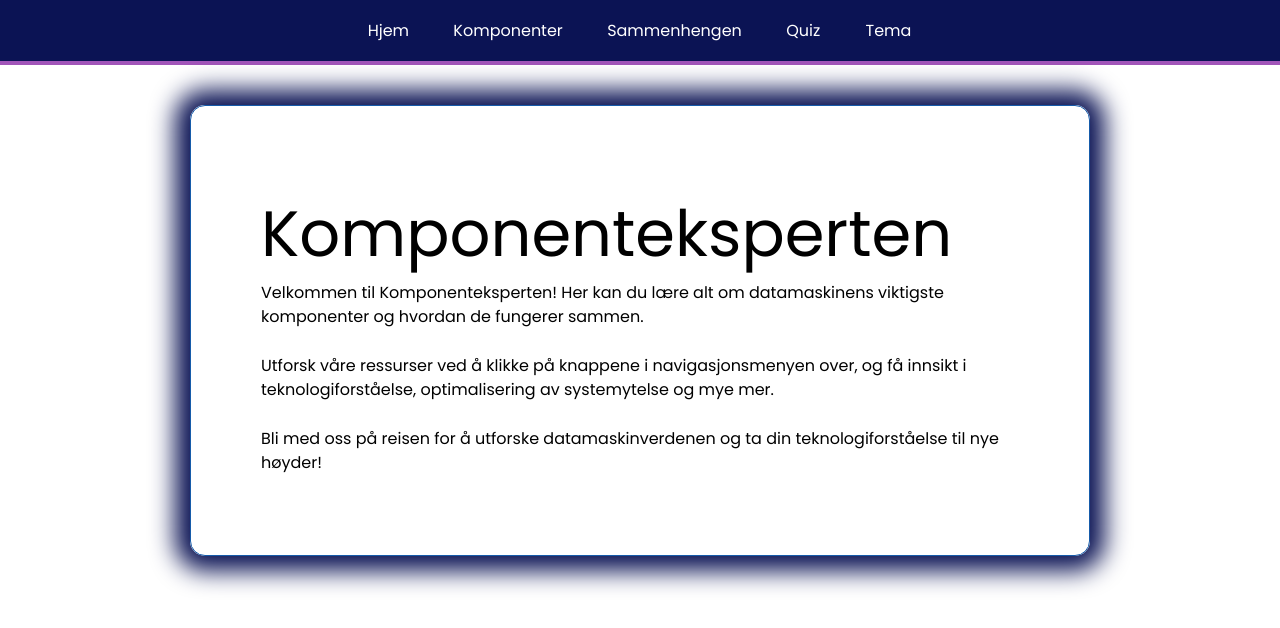
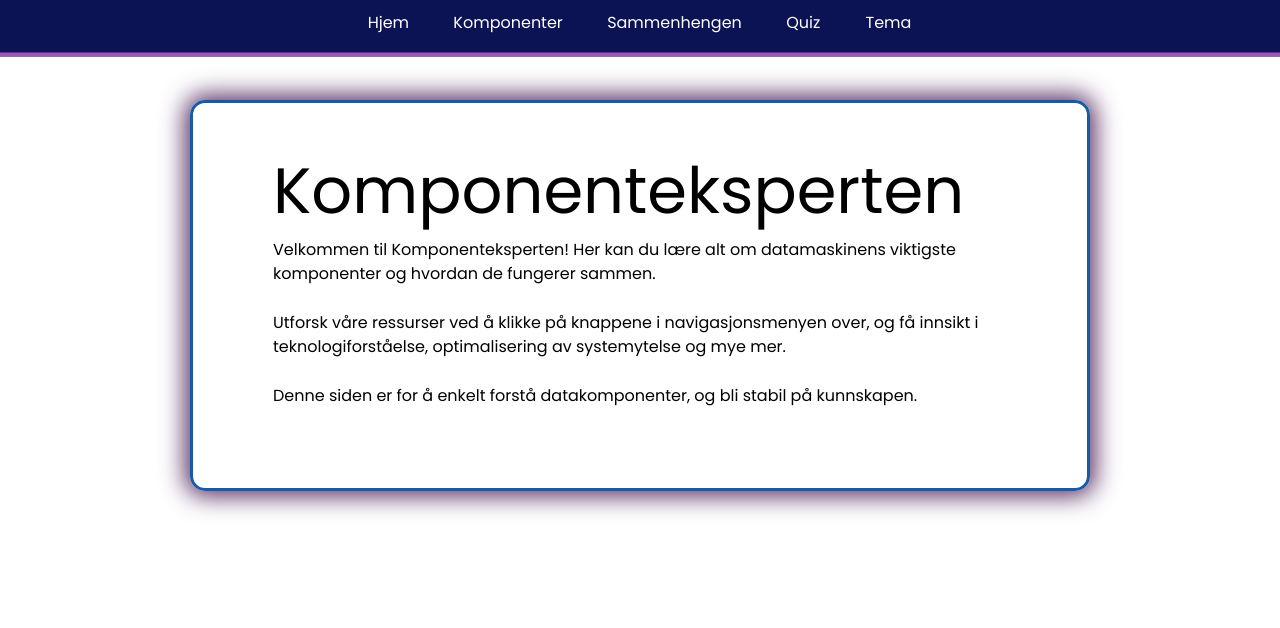
Before and after one commit to londer1/Komponenteksperten, a plain HTML site: page index.html in a window 1280 px wide. Drawn offline with Linux system fonts and the light colour scheme.

```diff
--- a/index.html
+++ b/index.html
@@ -24,7 +24,7 @@
             <h1>Komponenteksperten</h1>
             <p>Velkommen til Komponenteksperten! Her kan du lære alt om datamaskinens viktigste komponenter og hvordan de fungerer sammen.</p><br>
             <p>Utforsk våre ressurser ved å klikke på knappene i navigasjonsmenyen over, og få innsikt i teknologiforståelse, optimalisering av systemytelse og mye mer.</p><br>
-            <p>Bli med oss på reisen for å utforske datamaskinverdenen og ta din teknologiforståelse til nye høyder!</p>
+            <p>Denne siden er for å enkelt forstå datakomponenter, og bli stabil på kunnskapen.</p>
         </section>
 
         <!-- komponenter -->
--- a/script.js
+++ b/script.js
@@ -165,9 +165,8 @@ function selectOption(selectedIndex, correctIndex, button) {
         currentQuestionIndex++;
         if (currentQuestionIndex < questions.length) {
             showQuestion(currentQuestionIndex);
-            nextBtn.style.display = 'none'; // Hide the "Neste" button for the new question
+            nextBtn.style.display = 'none';
         } else {
-            // Display the final score when all questions are answered
             quizSection.innerHTML = `<h2>Du fikk ${score} av ${questions.length} riktig!</h2>`;
             optionsElement.innerHTML = '';
             nextBtn.style.display = 'none';
--- a/style.css
+++ b/style.css
@@ -63,14 +63,16 @@ section #quiz {
 }
 
 section {
+    padding: 80px;
+    padding-block-start: 40px;
     display: none;
-    border: 1px solid #165BAA;
+    border: 3px solid #165BAA;
     margin-top: 20px;
     max-width: 900px;
     margin-inline: auto;
-    padding: 80px 70px;
-    box-shadow: 0 0 25px 15px #0b1354;
+    box-shadow: 0 0 25px 5px #552c61;
     border-radius: 15px;
+    margin-top: 80px;
 }
 
 section:target {
@@ -79,10 +81,16 @@ section:target {
 
 nav {
     background-color: #0b1354;
+    position: fixed;
+    top: 3%;
+    left: 50%;
+    transform: translate(-50%, -50%);
     color: #ffffff;
     padding: 11px;
     text-align: center;
     border-bottom: 4px solid #A155B9;
+    z-index: 1;
+    width: 100%;
 }
 
 nav a {
@@ -279,7 +287,7 @@ main {
 .dark-mode .theme-popup {
     background-color: #252525;
     color: #ffffff;
-    box-shadow: 0 0 25px 10px #0b1354;
+    box-shadow: 0 0 25px 10px #0a294e;
     text-align: center;
 }
 
@@ -409,8 +417,8 @@ main {
     max-width: 100%;
     height: auto;
     border-radius: 30px;
-    box-shadow: 0 0 25px 15px #0b1354;
-    border: 2px solid #A155B9;
+    box-shadow: 0 0 15px 10px #0a294e;
+    border: 3px solid #A155B9;
 }
 
 .fullscreen-image.show img {
```
